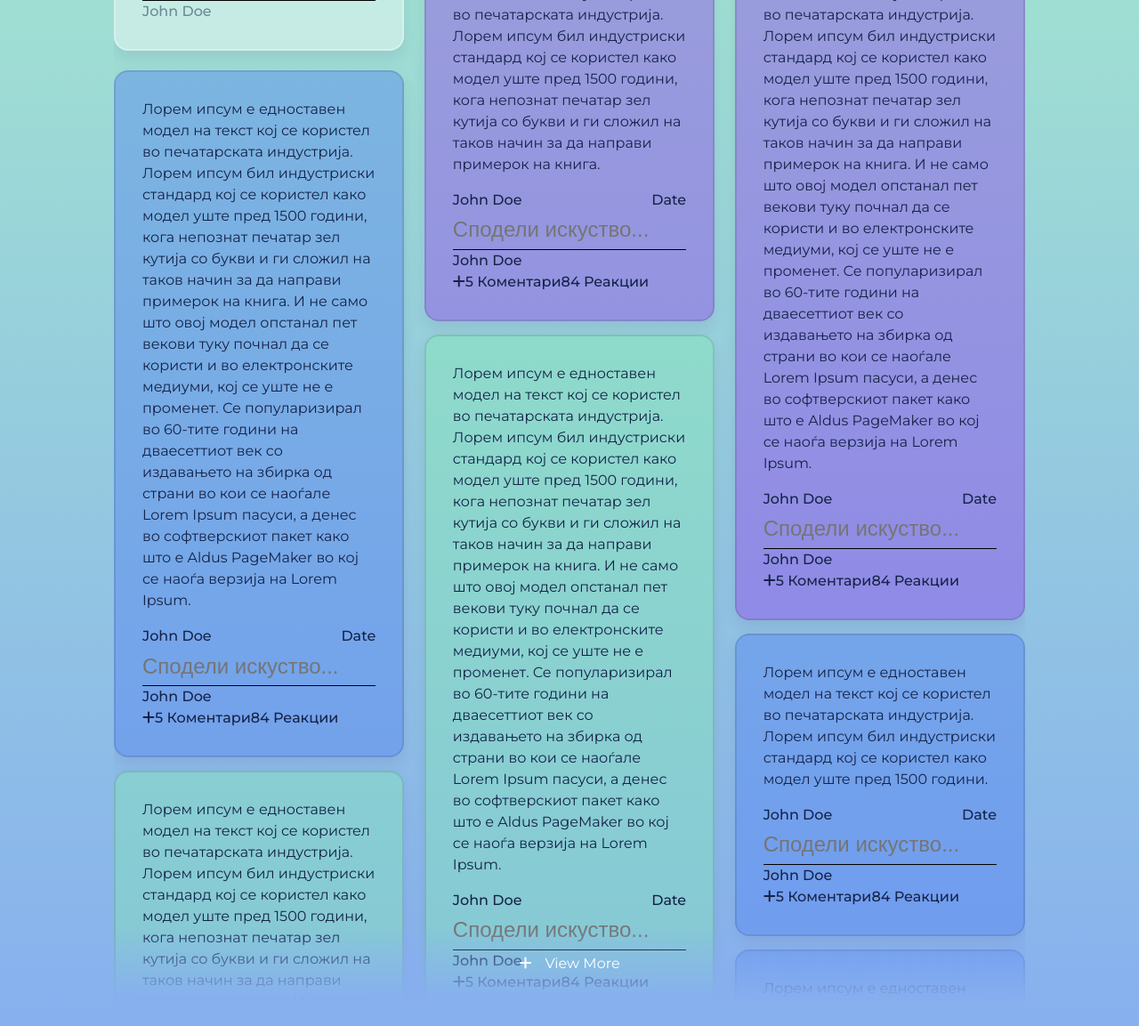
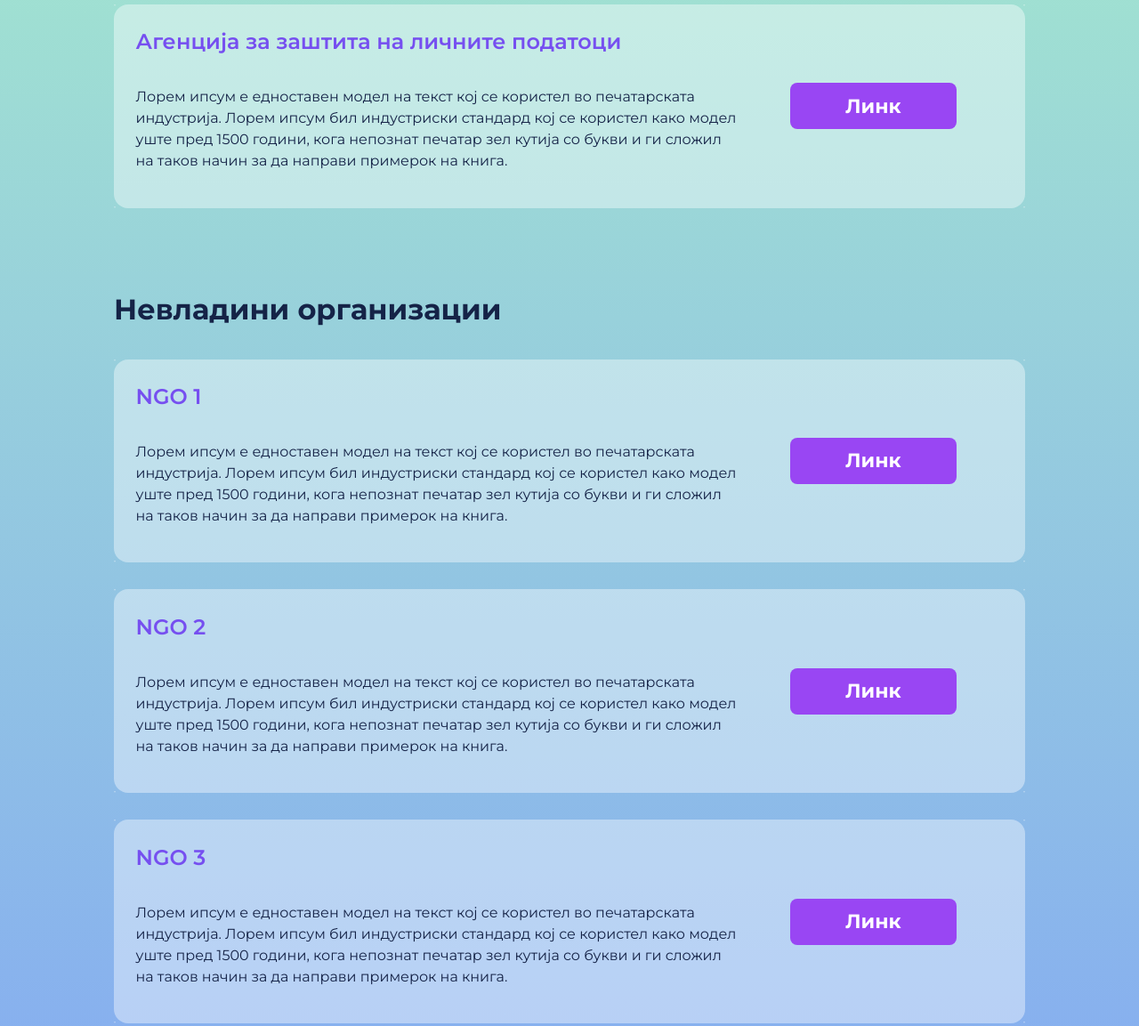
Before and after one commit to marko-pet/BrainsterProjects, a plain HTML site: page index.html in a window 1280 px wide. Shown: the part 409-1562 px from the top of the page at 89% size. Drawn offline with Linux system fonts and the light colour scheme.

Commit message:
finished contact page

```diff
--- a/css/abstracts/_mixins.scss
+++ b/css/abstracts/_mixins.scss
@@ -58,7 +58,6 @@
   font-size: var.$heading-size-big;
   font-weight: 900;
   color: hsla(0, 0%, 100%, 0.6);
-  text-align: center;
 }
 
 %button-log-in-page {
--- a/css/abstracts/_variables.scss
+++ b/css/abstracts/_variables.scss
@@ -28,6 +28,7 @@
 $text-color-base: rgba(21, 35, 71, 1);
 $text-color-primary: rgba(66, 53, 107, 1);
 $text-color-secondary: rgba(255, 255, 255, 1);
+$text-color-tertiary: rgba(118, 79, 240, 1);
 // $text-color-secondary: #000;
 
 $background-color-nav: linear-gradient(
--- /dev/null
+++ b/css/components/_contact-page.scss
@@ -0,0 +1,72 @@
+@use "../abstracts/variables" as var;
+@use "../abstracts/mixins" as mix;
+
+.contact-page {
+  @extend %wrap;
+  @extend %section;
+
+  h1 {
+    @extend %h1-main;
+    margin-top: 0;
+  }
+
+  h3 {
+    font-size: var.$heading-size-small;
+    font-weight: var.$font-weight-bold;
+    margin-top: 0;
+  }
+
+  h4 {
+    font-size: var.$font-size-big;
+    font-weight: 600;
+    color: var.$text-color-tertiary;
+    margin-top: 0;
+  }
+
+  .contact-container {
+    padding: var.$gutter-base * 0.75;
+    display: flex;
+    background: rgba(255, 255, 255, 0.4);
+    border: 2px solid;
+    border-image-source: linear-gradient(
+      180deg,
+      rgba(255, 255, 255, 0.4) 0%,
+      rgba(255, 255, 255, 0) 100%
+    );
+    border-radius: 16px;
+
+    .contact-details {
+      flex-basis: 70%;
+    }
+
+    .contact-link {
+      flex-basis: 30%;
+      display: flex;
+      align-items: center;
+      justify-content: center;
+    }
+
+    a {
+      color: var.$text-color-secondary;
+      font-weight: var.$font-weight-bold;
+      font-size: 22px;
+      background: rgba(153, 70, 243, 1);
+      padding: var.$gutter-base * 0.25 var.$gutter-base * 2;
+      border-radius: 8px;
+      border: 2px solid;
+      border-image-source: linear-gradient(
+        180deg,
+        rgba(255, 255, 255, 0.4) 0%,
+        rgba(255, 255, 255, 0) 29.17%
+      );
+    }
+  }
+}
+
+.marb-gutter-base-3 {
+  margin-bottom: var.$gutter-base * 3;
+}
+
+.marb-gutter-base {
+  margin-bottom: var.$gutter-base;
+}
--- a/css/components/_discussion-page.scss
+++ b/css/components/_discussion-page.scss
@@ -5,6 +5,7 @@
   @extend %wrap;
   @extend %section;
   position: relative;
+  display: none;
 
   h1 {
     @extend %h1-main;
--- a/css/components/_index.scss
+++ b/css/components/_index.scss
@@ -5,3 +5,4 @@
 @forward "./log-in-page";
 @forward "./content-page";
 @forward "./discussion-page";
+@forward "./contact-page";
--- a/index.html
+++ b/index.html
@@ -597,6 +597,72 @@
         <div class="blur-inner"><i class="fa-solid fa-plus"></i>View More</div>
       </div>
     </div>
+    <!-- CONTACT PAGE -->
+    <div class="contact-page">
+      <h1>Контакт</h1>
+      <h3>Побарај стручна помош</h3>
+      <div class="contact-container marb-gutter-base-3">
+        <div class="contact-details">
+          <h4>Агенција за заштита на личните податоци</h4>
+          <p>
+            Лорем ипсум е едноставен модел на текст кој се користел во
+            печатарската индустрија. Лорем ипсум бил индустриски стандард кој се
+            користел како модел уште пред 1500 години, кога непознат печатар зел
+            кутија со букви и ги сложил на таков начин за да направи примерок на
+            книга.
+          </p>
+        </div>
+        <div class="contact-link">
+          <a href="#">Линк</a>
+        </div>
+      </div>
+      <h3>Невладини организации</h3>
+      <div class="contact-container marb-gutter-base">
+        <div class="contact-details">
+          <h4>NGO 1</h4>
+          <p>
+            Лорем ипсум е едноставен модел на текст кој се користел во
+            печатарската индустрија. Лорем ипсум бил индустриски стандард кој се
+            користел како модел уште пред 1500 години, кога непознат печатар зел
+            кутија со букви и ги сложил на таков начин за да направи примерок на
+            книга.
+          </p>
+        </div>
+        <div class="contact-link">
+          <a href="#">Линк</a>
+        </div>
+      </div>
+      <div class="contact-container marb-gutter-base">
+        <div class="contact-details">
+          <h4>NGO 2</h4>
+          <p>
+            Лорем ипсум е едноставен модел на текст кој се користел во
+            печатарската индустрија. Лорем ипсум бил индустриски стандард кој се
+            користел како модел уште пред 1500 години, кога непознат печатар зел
+            кутија со букви и ги сложил на таков начин за да направи примерок на
+            книга.
+          </p>
+        </div>
+        <div class="contact-link">
+          <a href="#">Линк</a>
+        </div>
+      </div>
+      <div class="contact-container">
+        <div class="contact-details">
+          <h4>NGO 3</h4>
+          <p>
+            Лорем ипсум е едноставен модел на текст кој се користел во
+            печатарската индустрија. Лорем ипсум бил индустриски стандард кој се
+            користел како модел уште пред 1500 години, кога непознат печатар зел
+            кутија со букви и ги сложил на таков начин за да направи примерок на
+            книга.
+          </p>
+        </div>
+        <div class="contact-link">
+          <a href="#">Линк</a>
+        </div>
+      </div>
+    </div>
     <!-- FOOTER -->
     <footer>
       <div class="footer-inner">
```
Also changed, not shown: css/main.css, 1 other file.
